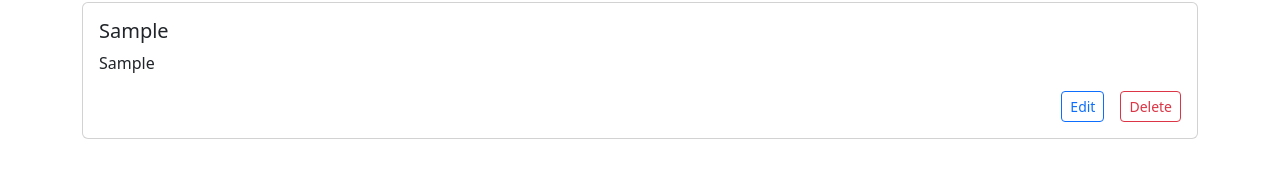
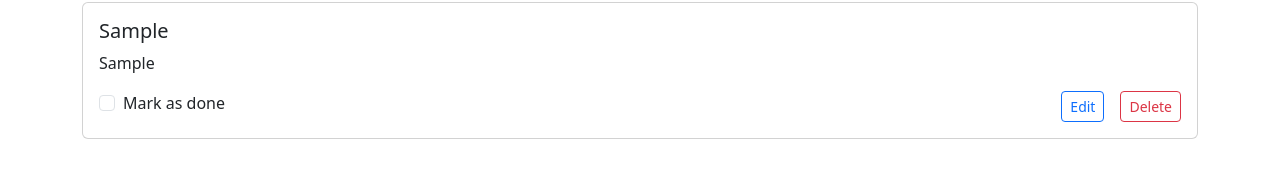
Before and after one commit to pushkardangi/learning-angular, an Angular app: page / in a window 1280 px wide. Both pictures are taken after typing "Sample", "Sample" into the empty fields and a click on the button "Add Todo". Shown: the part 427-604 px from the top of the page. Built offline with nearby package versions, Linux system fonts and the light colour scheme.

Commit message:
feat: mark as done checkbox added

```diff
--- a/src/app/components/todo-item/todo-item.component.css
+++ b/src/app/components/todo-item/todo-item.component.css
@@ -0,0 +1,4 @@
+.strike{
+    text-decoration: line-through;
+    color: #cdcdcd;
+}
--- a/src/app/components/todo-item/todo-item.component.html
+++ b/src/app/components/todo-item/todo-item.component.html
@@ -1,11 +1,17 @@
 
 <div class="card mb-3">
   <div class="card-body">
-    <h5 class="card-title">{{ todo.title }}</h5>
-    <p class="card-text">{{ todo.desc }}</p>
-    <div class="d-grid gap-2 d-flex justify-content-end">
-      <button class="btn btn-outline-primary btn-sm me-2" type="button">Edit</button>
-      <button class="btn btn-outline-danger btn-sm" type="button" (click)="handleDelete(todo)">Delete</button>
+    <h5 class="card-title {{ todo.active ? 'nostrike' : 'strike' }}">{{ todo.title }}</h5>
+    <p class="card-text {{ todo.active ? 'nostrike' : 'strike' }}">{{ todo.desc }}</p>
+    <div class="d-grid d-flex justify-content-between">
+      <div class="form-check">
+        <input type="Checkbox" class="form-check-input" id="todo{{i}}" (click)="emitMarkAsDone(todo)" [checked]="!todo.active">
+        <label class="form-check-label" for="todo{{i}}">Mark as done</label>
+      </div>
+      <div>
+        <button class="btn btn-outline-primary btn-sm me-3" type="button">Edit</button>
+        <button class="btn btn-outline-danger btn-sm" type="button" (click)="handleDelete(todo)">Delete</button>
+      </div>
     </div>
   </div>
 </div>
--- a/src/app/components/todo-item/todo-item.component.ts
+++ b/src/app/components/todo-item/todo-item.component.ts
@@ -9,10 +9,16 @@ import { Todo } from '../../Todo';
 export class TodoItemComponent {
 
   @Input() todo!: Todo;
+  @Input() i!: number;
   @Output() deleteTodo: EventEmitter<Todo> = new EventEmitter();
+  @Output() toggleTodo: EventEmitter<Todo> = new EventEmitter();
 
   handleDelete(todo: Todo){
     this.deleteTodo.emit(todo);
   }
 
+  emitMarkAsDone(todo: Todo){
+    this.toggleTodo.emit(todo);
+  }
+
 }
--- a/src/app/components/todos/todos.component.html
+++ b/src/app/components/todos/todos.component.html
@@ -1,3 +1,4 @@
+
 <div class="container">
   <h3 class="my-4">Add Todo</h3>
   <add-todo (addTodo)="handleAddTodo($event)"></add-todo>
@@ -5,8 +6,8 @@
   <h3 class="my-4">Your Todos</h3>
   <div *ngIf="todos.length==0; else showTodos">No Todos to show.</div>
   <ng-template #showTodos>
-    <div *ngFor="let todo of todos">
-      <todo-item [todo]="todo" (deleteTodo)="handleDeleteTodo($event)"></todo-item>
+    <div *ngFor="let todo of todos; index as i">
+      <todo-item [todo]="todo" [i]="i" (deleteTodo)="handleDeleteTodo($event)" (toggleTodo)="handleMarkAsDone($event)"></todo-item>
     </div>
   </ng-template>
 </div>
--- a/src/app/components/todos/todos.component.ts
+++ b/src/app/components/todos/todos.component.ts
@@ -29,4 +29,10 @@ export class TodosComponent {
     this.todos.push(todo);
     localStorage.setItem('todos', JSON.stringify(this.todos));
   }
+
+  handleMarkAsDone(todo: Todo) {
+    const index = this.todos.indexOf(todo);
+    this.todos[index].active = !this.todos[index].active;
+    localStorage.setItem('todos', JSON.stringify(this.todos));
+  }
 }
```
